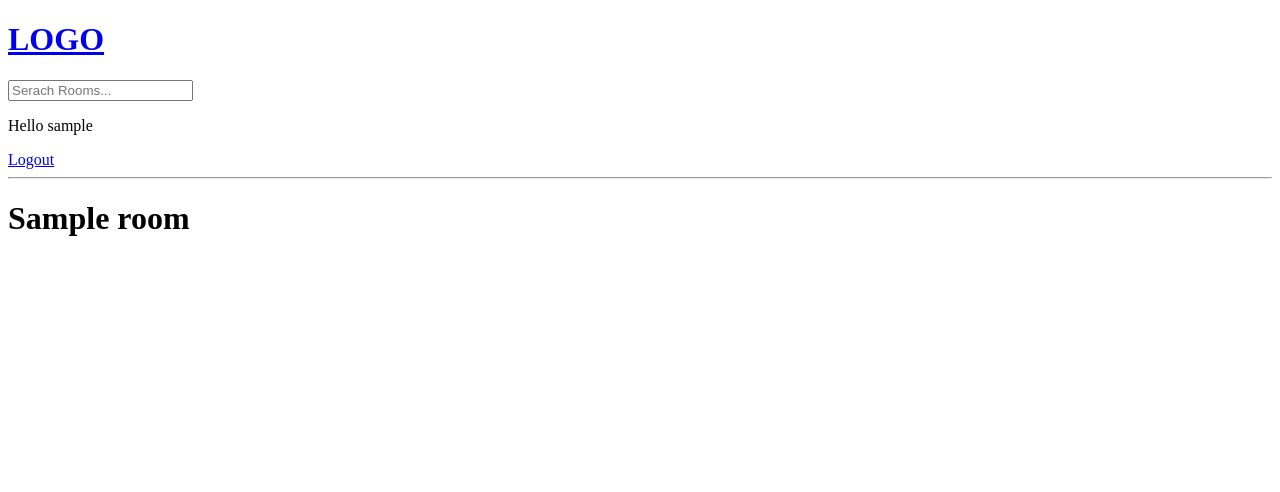
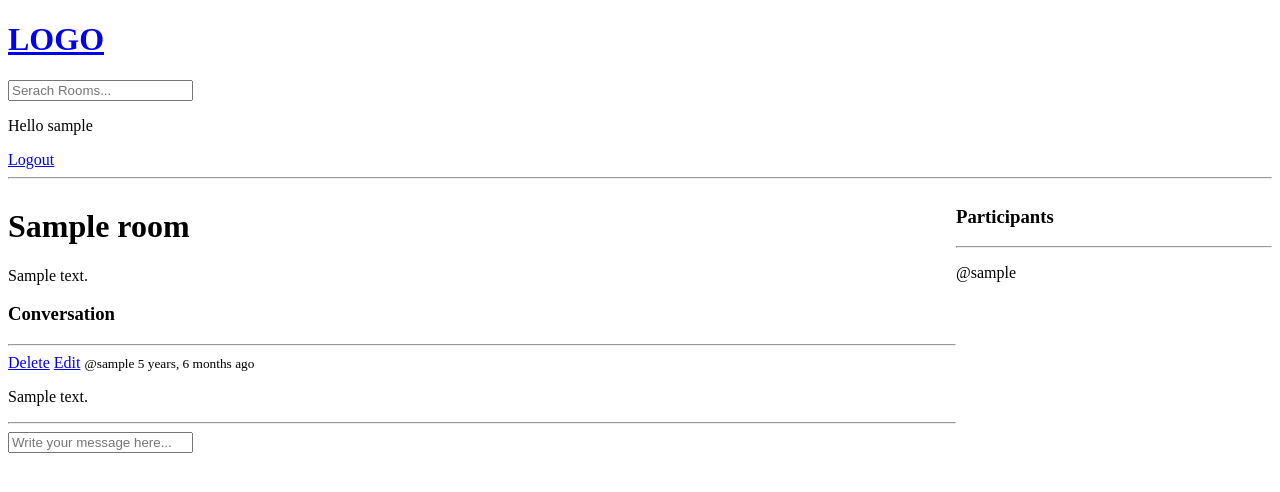
Before and after one commit to ElliotSameh/Django-Communication-Platform, a Django app: page /room/1/ in a window 1280 px wide. Shown: the top 492 px of the page. Run offline with Django 5.2, Linux system fonts and the light colour scheme; a user stored in the database is signed in; tables that the repository leaves empty hold one stand-in row (values such as "Sample post").

Commit message:
Chat Room Messages CRUD

```diff
--- a/base/models.py
+++ b/base/models.py
@@ -15,7 +15,8 @@ class Room(models.Model):
     topic = models.ForeignKey(Topic, on_delete=models.SET_NULL, null=True)
     name = models.CharField(max_length=200)
     description = models.TextField(null=True, blank=True)
-    # participants =
+    participants = models.ManyToManyField(
+        User, related_name='participants', blank=True)
     updated = models.DateTimeField(auto_now=True)
     created = models.DateTimeField(auto_now_add=True)
 
@@ -30,7 +31,7 @@ class Message(models.Model):
     user = models.ForeignKey(User, on_delete=models.CASCADE)
     room = models.ForeignKey(Room, on_delete=models.CASCADE)
     body = models.TextField()
-    Updated = models.DateTimeField(auto_now=True)
+    updated = models.DateTimeField(auto_now=True)
     created = models.DateTimeField(auto_now_add=True)
 
     def __str__(self):
--- a/base/templates/base/room.html
+++ b/base/templates/base/room.html
@@ -1,6 +1,59 @@
 {% extends "main.html" %}
 
 {% block content %}
-<h1>{{room.name}}</h1>
 
+<style>
+    .room-container{
+        display: grid;
+        grid-template-columns: 3fr 1fr;
+    }
+</style>
+
+<div class="room-container">
+
+    <div>
+        <h1>{{room.name}}</h1>
+
+        <p>{{room.description}}</p>
+
+        <div class="comment-wrapper">
+            <h3>Conversation</h3>
+            <hr>
+
+            {% for message in room_messages %}
+                <div>
+                    {% if request.user == message.user %}
+                        <a href="{% url 'delete-message' message.id %}">Delete</a>
+                    {% endif %}
+                    {% if request.user == message.user %}
+                        <a href="{% url 'update-message' message.id %}">Edit</a>
+                    {% endif %}
+                    <small>@{{message.user}}  {{message.created|timesince}} ago </small>
+                    <p>{{message.body}}</p>
+                    <hr>
+                </div>
+                {% endfor %}
+        </div>
+
+        {% if request.user.is_authenticated %}
+        <div class="comment-form">
+            <form method="POST" action="">
+                {% csrf_token %}
+                <input type="text" name="body" placeholder="Write your message here..." />
+            </form>
+        </div>
+        {% endif %}
+    </div>
+
+    <div>
+        <h3>Participants</h3>
+        <hr>
+
+        {% for user in participants %}
+            <div>
+                <p>@{{user.username}}</p>
+            </div>
+        {% endfor %}
+    </div>
+</div>
 {% endblock %}
--- a/base/urls.py
+++ b/base/urls.py
@@ -11,5 +11,6 @@ urlpatterns = [
     path('create-room/', views.createRoom, name='create-room'),
     path('update-room/<str:pk>', views.updateRoom, name='update-room'),
     path('delete-room/<str:pk>', views.deleteRoom, name='delete-room'),
-
+    path('delete-message/<str:pk>', views.deleteMessage, name='delete-message'),
+    path('update-message/<str:pk>', views.updateMessage, name='update-message'),
 ]
--- a/base/views.py
+++ b/base/views.py
@@ -1,13 +1,13 @@
-from django.shortcuts import render, redirect
+from django.shortcuts import render, redirect, get_object_or_404
 from django.db.models import Q
 from django.contrib.auth.decorators import login_required
 from django.contrib.auth.models import User
-from django.http import HttpResponse
+from django.http import HttpResponse, HttpResponseForbidden
 from django.contrib import messages
 from django.contrib.auth import authenticate, login, logout
 from django.contrib.auth.forms import UserCreationForm
-from .models import Room, Topic
-from .forms import RoomForm
+from .models import Room, Topic, Message
+from .forms import RoomForm, MessageForm
 # Create your views here.
 
 
@@ -77,8 +77,19 @@ def home(request):
 
 def room(request, pk):
     room = Room.objects.get(id=pk)
-    context = {'room': room}
+    room_messages = room.message_set.all().order_by('-created')
+    participants = room.participants.all()
+    if request.method == 'POST':
+        message = Message.objects.create(
+            user=request.user,
+            room=room,
+            body=request.POST.get('body')
+        )
+        room.participants.add(request.user)
+        return redirect('room', pk=room.id)
 
+    context = {'room': room, 'room_messages': room_messages,
+               'participants': participants}
     return render(request, 'base/room.html', context)
 
 
@@ -125,3 +136,35 @@ def deleteRoom(request, pk):
         room.delete()
         return redirect('home')
     return render(request, 'base/delete.html', {'obj': room})
+
+
+@login_required(login_url='login')
+def deleteMessage(request, pk):
+    message = Message.objects.get(id=pk)
+
+    if request.user != message.user:
+        return HttpResponse('You are not allowed here!')
+
+    if request.method == "POST":
+        message.delete()
+        return redirect('home')
+    return render(request, 'base/delete.html', {'obj': message})
+
+
+@login_required(login_url='login')
+def updateMessage(request, pk):
+    message = get_object_or_404(Message, pk=pk)
+
+    if request.user != message.user:
+        return HttpResponseForbidden("You are not allowed here!")
+
+    if request.method == 'POST':
+        form = MessageForm(request.POST, instance=message)
+        if form.is_valid():
+            form.save()
+            return redirect('home')
+
+    else:
+        form = MessageForm(instance=message)
+
+    return render(request, 'base/update.html', {'form': form, 'obj': message})
```
Also changed, not shown: base/forms.py (+11 -1 lines), base/templates/base/update.html (added, +12 -0 lines), base/migrations/0003_alter_room_options_room_participants.py (added), base/migrations/0004_rename_updated_message_updated.py (added).
